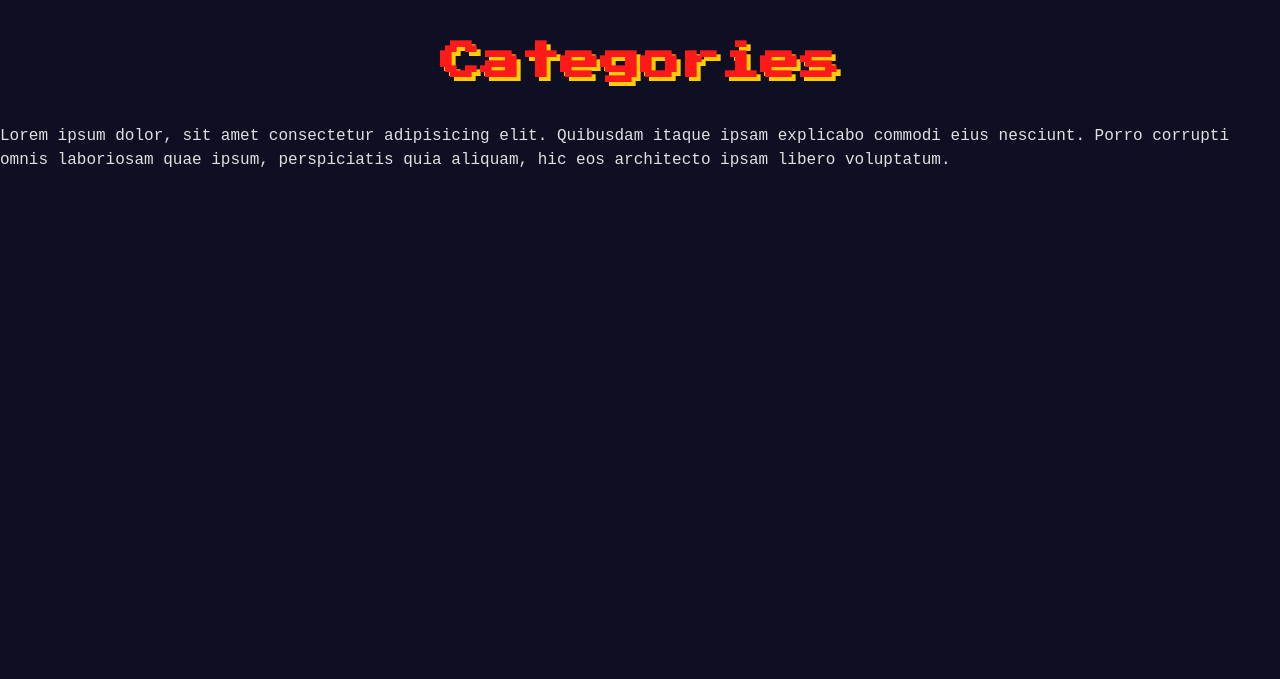
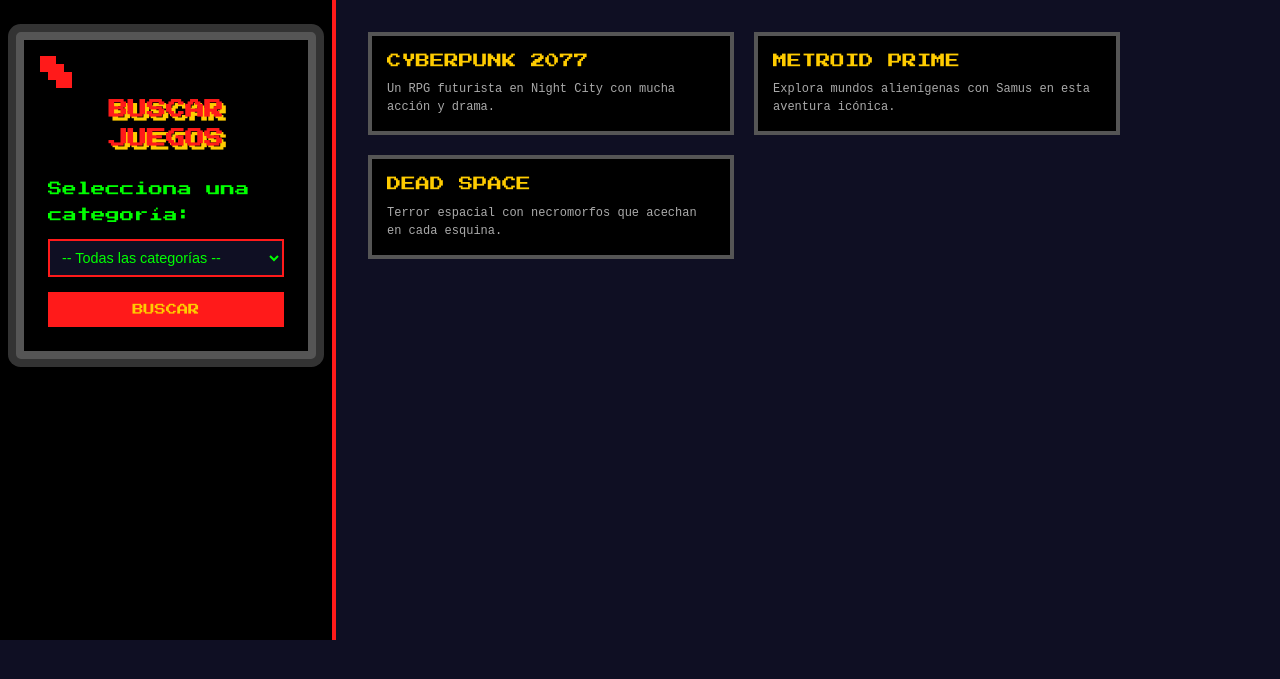
Before and after one commit to josecabellog/1up_videogame, a Django app: page /categories/ in a window 1280 px wide. Shown: the part 83-762 px from the top of the page. Run offline with Django 5.2, Linux system fonts and the light colour scheme.

Commit message:
categories

```diff
--- a/templates/categories.html
+++ b/templates/categories.html
@@ -1,8 +1,99 @@
 {% extends "index.html" %}
-{% include 'includes/navbar.html' %}
 {% load static %}
+{% block content %}
 
-{% block content %}
-<h1 class="retro-title">Categories</h1>
-<p>Lorem ipsum dolor, sit amet consectetur adipisicing elit. Quibusdam itaque ipsam explicabo commodi eius nesciunt. Porro corrupti omnis laboriosam quae ipsum, perspiciatis quia aliquam, hic eos architecto ipsam libero voluptatum.</p>
+<style>
+  /* Contenedor principal (sin scroll) */
+  .main-container {
+    display: flex;
+    width: 90vw;
+    height: 80vh; /* Ocupa toda la pantalla */
+    font-family: 'Courier New', monospace;
+    background-color: #0f0f23;
+    color: #e0e0e0;
+    overflow: hidden; /* Desactiva el scroll global */
+  }
+
+  /* Panel izquierdo (sin scroll) */
+  .left-panel {
+    width: 300px;
+    background-color: #000;
+    padding: 2rem 1rem;
+    border-right: 4px solid #ff1a1a;
+    overflow: hidden; /* Evita scroll interno */
+  }
+
+  /* Panel derecho (sin scroll, contenido ajustado) */
+  .right-panel {
+    flex: 1;
+    padding: 2rem;
+    overflow: hidden; /* Desactiva scroll */
+    display: grid;
+    grid-template-columns: repeat(auto-fill, minmax(250px, 1fr));
+    gap: 20px;
+    align-content: start;
+  }
+
+  /* Ajuste para evitar desbordamiento en el panel derecho */
+  .game-card {
+    background-color: #000;
+    border: 4px solid #555;
+    padding: 15px;
+    color: #0f0;
+    font-size: 0.8rem;
+    font-family: 'Courier New', monospace;
+    display: flex;
+    flex-direction: column;
+    transition: all 0.3s;
+  }
+</style>
+
+<div class="main-container">
+  <!-- Panel izquierdo (formulario) -->
+  <div class="left-panel">
+    <div class="retro-screen" style="background-color: #000; border: 8px solid #555; border-radius: 5px; padding: 1.5rem; position: relative; box-shadow: 0 0 0 8px #333;">
+      <div class="pixel-corners" style="position: absolute; width: 16px; height: 16px; background-color: #ff1a1a;"></div>
+      <h2 class="retro-title" style="font-family: 'Press Start 2P', cursive; color: #ff1a1a; text-shadow: 4px 4px 0px #ffcc00; text-align: center; font-size: 1.2rem; margin-bottom: 1.5rem;">BUSCAR JUEGOS</h2>
+
+      <form id="categorias-videojuegos" class="retro-text" style="color: #0f0; font-size: 0.9rem;">
+        <label for="categoria">Selecciona una categoría:</label><br>
+        <select name="categoria" id="categoria" class="retro-select" style="background-color: #0f0f23; color: #0f0; border: 2px solid #ff1a1a; padding: 8px; font-size: 0.9rem; width: 100%; margin-top: 10px;">
+          <option value="">-- Todas las categorías --</option>
+          <option value="accion">ACCIÓN</option>
+          <option value="aventura">AVENTURA</option>
+          <option value="deportes">DEPORTES</option>
+          <option value="carreras">CARRERAS</option>
+          <option value="estrategia">ESTRATEGIA</option>
+          <option value="rol">RPG</option>
+          <option value="shooter">SHOOTER</option>
+          <option value="mmo">MMO</option>
+          <option value="indie">INDIE</option>
+          <option value="simulacion">SIMULACIÓN</option>
+          <option value="terror">TERROR</option>
+          <option value="plataformas">PLATAFORMAS</option>
+        </select>
+        <button type="submit" class="retro-button" style="background-color: #ff1a1a; color: #ffcc00; border: none; padding: 12px 24px; font-family: 'Press Start 2P', cursive; font-size: 0.7rem; cursor: pointer; text-transform: uppercase; transition: all 0.3s; width: 100%; margin-top: 15px;">
+          BUSCAR
+        </button>
+      </form>
+    </div>
+  </div>
+
+  <!-- Panel derecho (juegos) -->
+  <div class="right-panel">
+    <div class="game-card">
+      <div class="game-title" style="font-family: 'Press Start 2P', cursive; font-size: 0.9rem; color: #ffcc00; margin-bottom: 0.5rem;">CYBERPUNK 2077</div>
+      <div class="game-description" style="color: #aaa; font-size: 0.75rem; margin-top: auto;">Un RPG futurista en Night City con mucha acción y drama.</div>
+    </div>
+    <div class="game-card">
+      <div class="game-title" style="font-family: 'Press Start 2P', cursive; font-size: 0.9rem; color: #ffcc00; margin-bottom: 0.5rem;">METROID PRIME</div>
+      <div class="game-description" style="color: #aaa; font-size: 0.75rem; margin-top: auto;">Explora mundos alienígenas con Samus en esta aventura icónica.</div>
+    </div>
+    <div class="game-card">
+      <div class="game-title" style="font-family: 'Press Start 2P', cursive; font-size: 0.9rem; color: #ffcc00; margin-bottom: 0.5rem;">DEAD SPACE</div>
+      <div class="game-description" style="color: #aaa; font-size: 0.75rem; margin-top: auto;">Terror espacial con necromorfos que acechan en cada esquina.</div>
+    </div>
+  </div>
+</div>
+
 {% endblock %}
--- a/templates/includes/navbar.html
+++ b/templates/includes/navbar.html
@@ -52,4 +52,5 @@
             <li><a href="{% url 'register' %}">Register</a></li>
         {% endif %}
     </ul>
+
 </nav>
```
Also changed, not shown: db.sqlite3.
